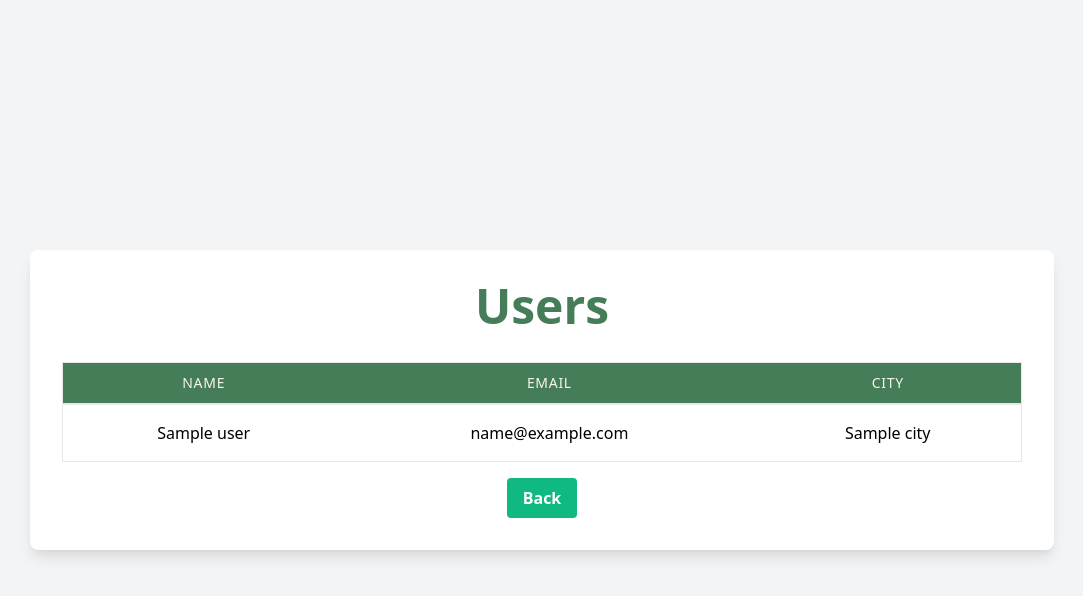
After one commit to KeshavNarang/Leaflet, a Flask app: template templates/users.html in a window 1280 px wide. The commit adds this page. Shown: the top 596 px of the page, without its empty margins (98-1181 px from the left). Run offline with Flask 3, Linux system fonts and the light colour scheme; the template is opened without the code that fills it: most values are stand-ins (such as "Sample title", 1, 10 or a date in 2020); some libraries are stand-ins or nearby versions.

Commit message:
enable users viewing

```diff
--- a/app.py
+++ b/app.py
@@ -140,6 +140,15 @@ def callback():
     if current_user.city is None and current_user.email not in ADMIN_EMAILS:
         return redirect(url_for("collect_city"))
     return redirect(url_for("index"))
+
+@app.route("/users")
+@login_required
+def view_users():
+    if current_user.email not in ADMIN_EMAILS:
+        abort(403)  # Forbidden if not an admin
+
+    users = User.get_all()
+    return render_template("users.html", users=users)
 
 @app.route('/resources')
 @login_required
--- a/templates/city_form.html
+++ b/templates/city_form.html
@@ -18,8 +18,8 @@
             {{ form.hidden_tag() }}
             <div>
                 <div class="flex items-center mb-2">
-                    <input type="checkbox" id="select_all" class="form-checkbox text-green-500 mr-2">
-                    <label for="select_all" class="text-gray-700">Select All</label>
+                    <!-- <input type="checkbox" id="select_all" class="form-checkbox text-green-500 mr-2">
+                    <label for="select_all" class="text-gray-700">Select All</label> -->
                 </div>
                 <div class="grid grid-cols-2 gap-2">
                     {% for subfield in form.city %}
--- a/templates/index.html
+++ b/templates/index.html
@@ -59,6 +59,7 @@
       <a class="bg-primary hover:bg-accent text-secondary font-bold py-2 px-4 rounded focus:outline-none focus:shadow-outline" href="{{ url_for('resources') }}">Resources</a>
       <a class="bg-primary hover:bg-accent text-secondary font-bold py-2 px-4 rounded focus:outline-none focus:shadow-outline" href="{{ url_for('calendar') }}">View Calendar</a>
       {% if current_user.email in ADMIN_EMAILS %}
+      <a class="bg-primary hover:bg-accent text-secondary font-bold py-2 px-4 rounded focus:outline-none focus:shadow-outline" href="{{ url_for('view_users') }}">View Users</a>
         <a class="bg-primary hover:bg-accent text-secondary font-bold py-2 px-4 rounded focus:outline-none focus:shadow-outline" href="{{ url_for('create_opportunity') }}">Create Opportunity</a>
       {% endif %}
       <a class="bg-primary hover:bg-accent text-secondary font-bold py-2 px-4 rounded focus:outline-none focus:shadow-outline" href="{{ url_for('change_city') }}">Change County</a>
--- /dev/null
+++ b/templates/users.html
@@ -0,0 +1,34 @@
+<!-- users.html -->
+
+{% extends "base.html" %}
+
+{% block title %}
+  Users List - Your App Name
+{% endblock %}
+
+{% block content %}
+  <h1 class="text-5xl font-bold mb-8 text-primary">Users</h1>
+  <div class="overflow-x-auto">
+    <table class="min-w-full bg-white border border-gray-200">
+      <thead>
+        <tr class="bg-primary">
+          <th class="px-6 py-3 border-b-2 border-gray-200 text-sm leading-4 font-medium text-secondary uppercase tracking-wider">Name</th>
+          <th class="px-6 py-3 border-b-2 border-gray-200 text-sm leading-4 font-medium text-secondary uppercase tracking-wider">Email</th>
+          <th class="px-6 py-3 border-b-2 border-gray-200 text-sm leading-4 font-medium text-secondary uppercase tracking-wider">City</th>
+        </tr>
+      </thead>
+      <tbody>
+        {% for user in users %}
+        <tr>
+          <td class="px-6 py-4 whitespace-no-wrap border-b border-gray-200">{{ user['name'] }}</td>
+          <td class="px-6 py-4 whitespace-no-wrap border-b border-gray-200">{{ user['email'] }}</td>
+          <td class="px-6 py-4 whitespace-no-wrap border-b border-gray-200">{{ user['city'] }}</td>
+        </tr>
+        {% endfor %}
+      </tbody>
+    </table>
+  </div>
+
+  <a class="bg-green-500 hover:bg-green-600 text-white font-bold py-2 px-4 rounded mt-4 inline-block"
+            href="{{ url_for('index') }}">Back</a>
+{% endblock %}
```
Also changed, not shown: user.py (+9 -0 lines).
